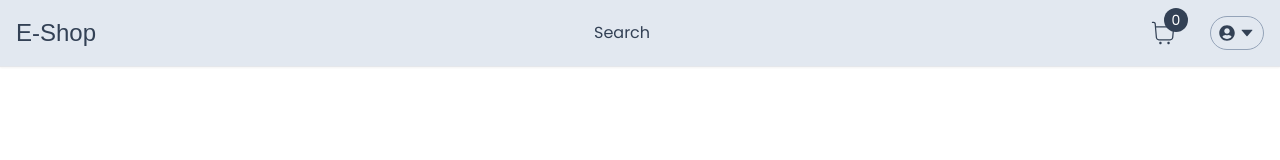
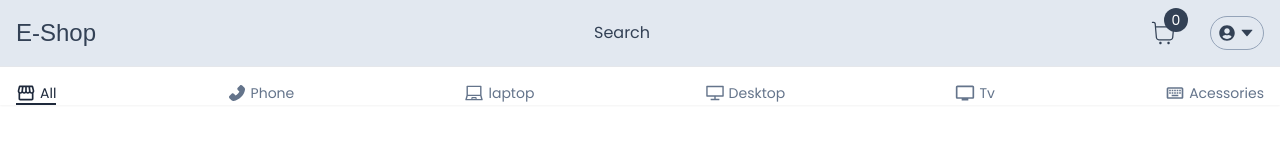
Before and after one commit to KeotshepileMaje/E-Commerce-App, a Next.js app: page / in a window 1280 px wide. Shown: the top 160 px of the page. Built offline with nearby package versions, Linux system fonts and the light colour scheme; no server answers; a web font is replaced by a local one.

Commit message:
Added category navbar

```diff
--- /dev/null
+++ b/app/components/nav/Categories.tsx
@@ -0,0 +1,35 @@
+"use client";
+
+import Category from "./Category";
+import { categories } from "@/utils/category";
+import Container from "../Container";
+import { usePathname, useSearchParams } from "next/navigation";
+
+const Categories = () => {
+  const params = useSearchParams();
+  const category = params?.get("category");
+  const pathname = usePathname()
+
+  const isMainPage = pathname === '/'
+  if (!isMainPage) return null
+
+  return (
+    <div className="bg-white">
+      <Container>
+        <div className="pt-4 flex items-center justify-between overflow-x-auto">
+          {categories.map((item) => (
+            <div key={item.label}>
+              <Category
+                label={item.label}
+                icon={item.icon}
+                selected={category === item.label || (category === null && item.label === 'All' )}
+              />
+            </div>
+          ))}
+        </div>
+      </Container>
+    </div>
+  );
+};
+
+export default Categories;
--- /dev/null
+++ b/app/components/nav/Category.tsx
@@ -0,0 +1,72 @@
+import { useSearchParams } from 'next/navigation';
+import { useRouter } from 'next/navigation';
+import queryString from 'query-string';
+import { useCallback } from 'react';
+import {IconType} from 'react-icons'
+
+interface CategoryProps {
+    label: string;
+    icon: IconType;
+    selected?: boolean
+}
+
+const Category: React.FC<CategoryProps> = ({
+    label,
+    icon: Icon,
+    selected
+}) => {
+    const router = useRouter()
+    const params = useSearchParams();
+
+    const handleClick = useCallback(() => {
+      if (label === "All") {
+        router.push("/");
+      } else {
+        let currentQuery = {};
+
+        if (params) {
+          currentQuery = queryString.parse(params.toString());
+        }
+
+        const updatedQuery: any = {
+          ...currentQuery,
+          category: label,
+        };
+        console.log(updatedQuery);
+        const url = queryString.stringifyUrl(
+          {
+            url: "/",
+            query: updatedQuery,
+          },
+          {
+            skipNull: true,
+          }
+        );
+
+        router.push(url);
+      }
+    }, [label, params, router]);
+
+    return (
+      <div
+        onClick={handleClick}
+        className={`
+        flex items-center justify-center text-centr gap-1
+        border-b-2
+        hover:text-slate-800
+        transition
+        cursor-pointer
+        ${
+          selected
+            ? "border-b-slate-800 text-slate-800"
+            : "border-transparent text-slate-500"
+        }
+        `}
+      >
+        <Icon size={20} />
+        <div className="font-medium text-sm">{label}</div>
+      </div>
+    );
+}
+
+export default Category;
--- a/app/components/nav/NavBar.tsx
+++ b/app/components/nav/NavBar.tsx
@@ -4,6 +4,7 @@ import { Redressed } from "next/font/google";
 import CartCount from "./CartCount";
 import UserMenu from "./UserMenu";
 import { getCurrentUser } from "@/actions/getCurrentUser";
+import Categories from "./Categories";
 
 const redressed = Redressed({subsets: ['latin'], weight:['400']})
 
@@ -41,8 +42,10 @@ const NavBar = async () => {
                             <UserMenu currentUser={currentUser}/>
                         </div>
                     </div>
+
                 </Container>
             </div>
+           <Categories />
         </div>
     );
 }
```
